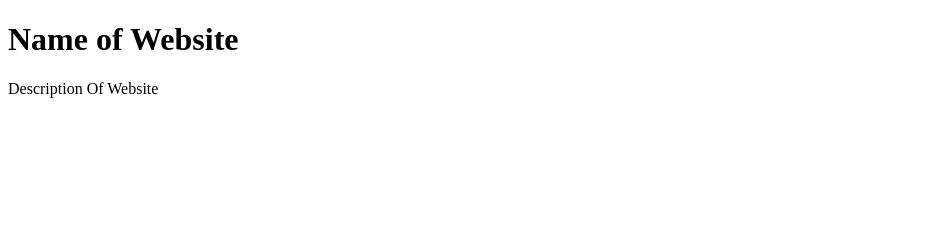
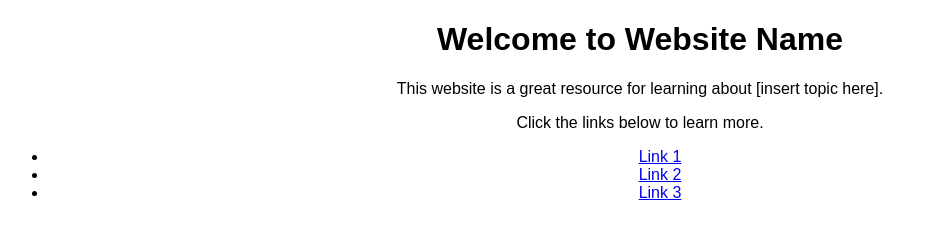
Before and after one commit to V-Web-Org/Template-Website, a plain HTML site: page index.html in a window 1280 px wide. Shown: the whole page, without its empty margins (0-937 px from the left). Drawn offline with Linux system fonts and the light colour scheme.

Commit message:
initial commit

```diff
--- a/index.html
+++ b/index.html
@@ -4,9 +4,21 @@
     <meta charset="UTF-8">
     <meta name="viewport" content="width=device-width, initial-scale=1.0">
     <title>Website Name</title>
+    <style>
+        body {
+            font-family: Arial, Helvetica, sans-serif;
+            text-align: center;
+        }
+    </style>
 </head>
 <body>
-    <h1>Name of Website</h1>
-    <p>Description Of Website</p>
+    <h1>Welcome to Website Name</h1>
+    <p>This website is a great resource for learning about [insert topic here].</p>
+    <p>Click the links below to learn more.</p>
+    <ul>
+        <li><a href="Your Link">Link 1</a></li>
+        <li><a href="Your Link">Link 2</a></li>
+        <li><a href="Your Link">Link 3</a></li>
+    </ul>
 </body>
 </html>
```
